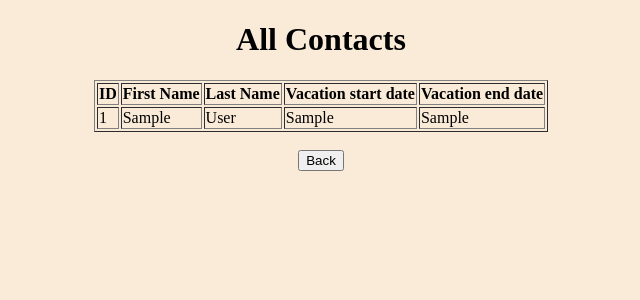
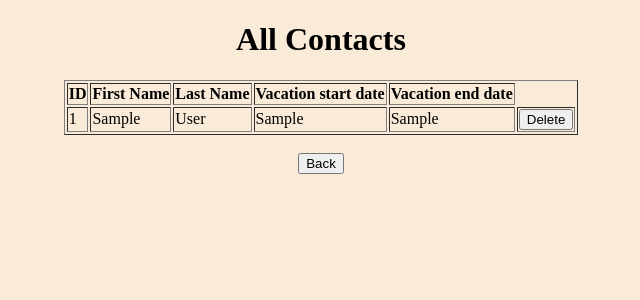
Before and after one commit to Artyom996/-, a Flask app: page /all-data in a window 1280 px wide. Shown: the top 300 px of the page, without its empty margins (327-967 px from the left). Run offline with Flask 3, Linux system fonts and the light colour scheme; tables that the repository leaves empty hold one stand-in row (values such as "Sample post").

Commit message:
add button for delete string

```diff
--- a/app.py
+++ b/app.py
@@ -47,6 +47,16 @@ def add_contact():
 
     return redirect('/all-data')
 
+@app.route('/delete_contact/<int:id>', methods=['POST'])
+def delete_contact(id):
+    contact_to_delete = Contact.query.get_or_404(id)
+    try:
+        db.session.delete(contact_to_delete)
+        db.session.commit()
+        return redirect('/all-data')
+    except:
+        return 'There was a problem deleting that contact'
+
 @app.route('/all-data')
 def all_data():
     contacts = Contact.query.all()  # Извлекаем все контакты из базы данных
--- a/templates/all_data.html
+++ b/templates/all_data.html
@@ -30,6 +30,11 @@
             <td>{{ contact.last_name }}</td>
             <td>{{ contact.startvac }}</td>
             <td>{{ contact.endvac }}</td>
+            <td>
+                <form action="/delete_contact/{{ contact.id }}" method="post" style="display:inline;">
+                    <button type="submit">Delete</button>
+                </form>
+            </td>
         </tr>
         {% endfor %}
     </table>
```
